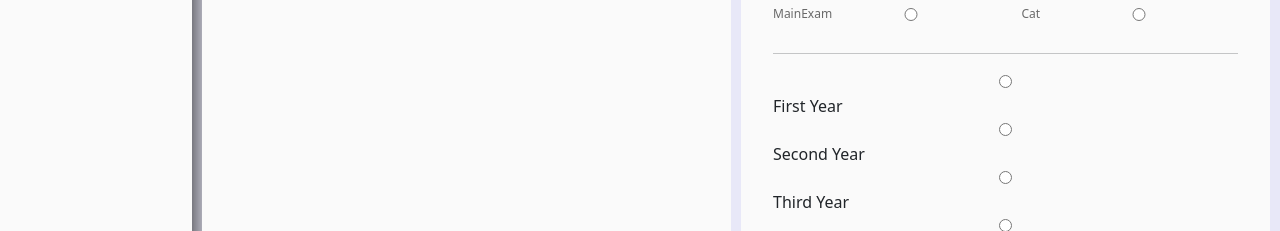
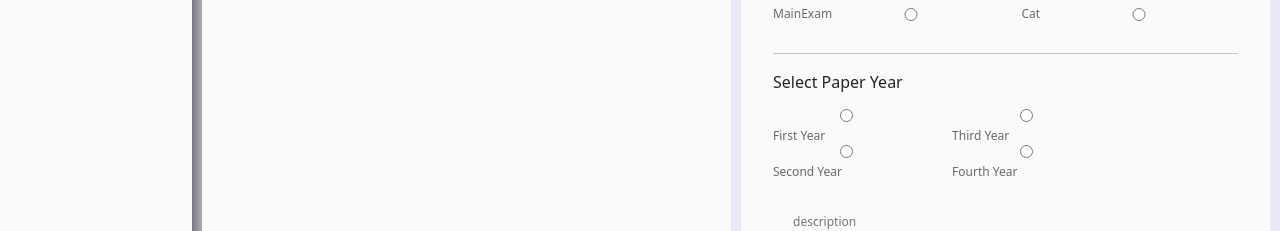
Before and after one commit to johnkatua/Tuk-Past-Paper-Repo, a React (Vite) app: page /admin-papers in a window 1280 px wide. Shown: the part 357-588 px from the top of the page. Built offline with nearby package versions, Linux system fonts and the light colour scheme; no server answers.

Commit message:
styling papers year

```diff
--- a/src/pages/Admin/Paper/PaperDetails.jsx
+++ b/src/pages/Admin/Paper/PaperDetails.jsx
@@ -61,14 +61,21 @@ const PaperDetails = () => {
       </div>
       <hr />
       <div className="form--container__group">
+        <div>Select Paper Year</div>
+        <div className="form--container__year">
+           <div>
            <input type="radio" value="firstYear" name="year" />
             First Year
             <input type="radio" value="secondYear" name="year" />
             Second Year
+          </div>
+          <div>
             <input type="radio" value="thirdYear" name="year" />
             Third Year
             <input type="radio" value="fourthYear" name="year" />
             Fourth Year
+          </div>
+        </div>
       </div>
       <div className="form--container__group">
         <label>Description</label>
--- a/src/pages/index.css
+++ b/src/pages/index.css
@@ -322,6 +322,14 @@ td {
   color: var(--gray);
 }
 
+.form--container__year {
+  display: flex;
+  gap: 2rem;
+  margin-top: 15px;
+  font-size: 12px;
+  color: var(--gray);
+}
+
 .form--container__btns {
   display: flex;
   gap: 2rem;
```
Lines whose indentation alone changed are shown as unchanged.
